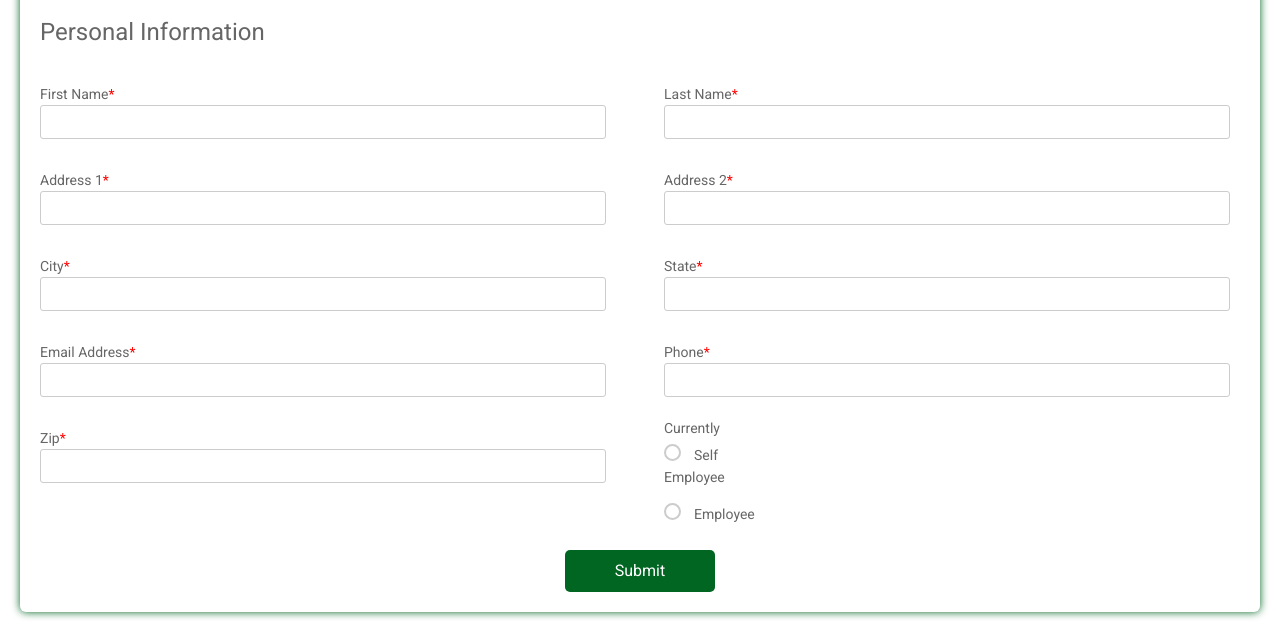
After one commit to MuhammadIshaqSkd/Dubai-Port-World, a Django app: page /apply in a window 1280 px wide. The commit adds this page. Shown: the part 429-1061 px from the top of the page. Run offline with Django 4.2, Linux system fonts and the light colour scheme; some libraries are stand-ins or nearby versions.

Commit message:
apply page created

```diff
--- /dev/null
+++ b/jobs/templates/ApplyPage.html
@@ -0,0 +1,143 @@
+
+
+<!DOCTYPE html>
+
+{% load static %}
+
+<html>
+  <head>
+    <title>Camp Registration</title>
+    <link href="https://fonts.googleapis.com/css?family=Roboto:300,400,500,700" rel="stylesheet">
+    <link rel="stylesheet" href="https://use.fontawesome.com/releases/v5.5.0/css/all.css" integrity="sha384-B4dIYHKNBt8Bc12p+WXckhzcICo0wtJAoU8YZTY5qE0Id1GSseTk6S+L3BlXeVIU" crossorigin="anonymous">
+
+      {% include 'css/apply.css' %}
+
+  </head>
+  <body>
+    <div class="testbox">
+      <form>
+        <div class="banner">
+          <h1> Registration</h1>
+        </div>
+        <br/>
+        <fieldset>
+          <legend>Personal Information</legend>
+<!--          <div class="item">-->
+<!--            <label for="fname"> Name<span>*</span></label>-->
+<!--            <input id="fname" type="text" name="fname" />-->
+<!--          </div>-->
+<!--          <div class="item">-->
+<!--            <label for="activity">Email #<span>*</span></label>-->
+<!--            <input id="activity" type="text" name="activity" />-->
+<!--          </div>-->
+<!--          <div class="item">-->
+<!--            <label for="fee">Phone Number<span>*</span></label>-->
+<!--            <input id="fee" type="number" name="fee" />-->
+<!--          </div>-->
+<!--                   <div class="item">-->
+<!--            <label for="bdate">Birth Date <span>*</span></label>-->
+<!--            <input id="bdate" type="date" name="bdate" />-->
+<!--            <i class="fas fa-calendar-alt"></i>-->
+<!--          </div>-->
+<!--                        <div class="question">-->
+<!--            <label>City Resident?<br/>(non-city residents add $5.00 for each participant)</label>-->
+<!--            <div class="question-answer">-->
+<!--              <div>-->
+<!--                <input type="radio" value="none" id="radio_1" name="city"/>-->
+<!--                <label for="radio_1" class="radio"><span>Yes - I am a city resident</span></label>-->
+<!--              </div>-->
+<!--              <div>-->
+<!--                <input  type="radio" value="none" id="radio_2" name="city"/>-->
+<!--                <label for="radio_2" class="radio"><span>No - I am not a city resident</span></label>-->
+<!--              </div>-->
+<!--                         </div>-->
+<!--          </div>-->
+<!--         <div>-->
+<!--<span id="result"></span>-->
+<!--          <button type="calc" id="calc"  onclick="calcNumbers()">Calculate</button>-->
+<!--        </div>-->
+               </fieldset>
+        <br/>
+        <fieldset>
+<!--          <legend>Household / Adult Primary Contact</legend>-->
+           <div class="colums">
+          <div class="item">
+            <label for="fname"> First Name<span>*</span></label>
+            <input id="fname" type="text" name="fname" />
+          </div>
+          <div class="item">
+            <label for="lname"> Last Name<span>*</span></label>
+            <input id="lname" type="text" name="lname" />
+          </div>
+ <div class="item">
+            <label for="address1">Address 1<span>*</span></label>
+            <input id="address1" type="text"   name="address1" />
+          </div>
+  <div class="item">
+            <label for="address2">Address 2<span>*</span></label>
+            <input id="address2" type="text"   name="address2" />
+          </div>
+  <div class="item">
+            <label for="city">City<span>*</span></label>
+            <input id="city" type="text"   name="city" />
+          </div>
+ <div class="item">
+            <label for="state">State<span>*</span></label>
+            <input id="state" type="text"   name="state" />
+          </div>
+                             <div class="item">
+            <label for="eaddress">Email Address<span>*</span></label>
+            <input id="eaddress" type="text"   name="eaddress" />
+          </div>
+          <div class="item">
+            <label for="phone">Phone<span>*</span></label>
+            <input id="phone" type="tel"   name="phone" />
+          </div>
+          <div class="item">
+            <label for="zip">Zip<span>*</span></label>
+            <input id="zip" type="text"   name="zip" />
+          </div>
+
+                           <div class="question">
+            <label>Currently</label>
+            <div class="question-answer">
+              <div>
+                <input type="radio" value="none" id="radio_3" name="participants"/>
+                <label for="radio_3" class="radio"><span>Self Employee</span></label>
+              </div>
+              <div>
+                <input  type="radio" value="none" id="radio_4" name="participants"/>
+                <label for="radio_4" class="radio"><span>Employee</span></label>
+              </div>
+              <div>
+<!--                <input  type="radio" value="none" id="radio_5" name="participants"/>-->
+<!--                <label for="radio_5" class="radio"><span>Father</span></label>-->
+<!--              </div>-->
+<!--              <div>-->
+<!--                <input  type="radio" value="none" id="radio_6" name="participants"/>-->
+<!--                <label for="radio_6" class="radio"><span>Guardian</span></label>-->
+<!--              </div>-->
+<!--              <div>-->
+<!--                <input  type="radio" value="none" id="radio_7" name="participants"/>-->
+<!--                <label for="radio_7" class="radio"><span>Other</span></label>-->
+<!--<input type="text"/>-->
+<!--              </div>-->
+            </div>
+          </div>
+                </fieldset>
+        <div class="btn-block">
+          <button type="submit" href="/">Submit</button>
+        </div>
+      </form>
+    </div>
+<script >
+	var a = document.getElementByID("fee").value;
+	var b = document.getElementByID("fee1").value;
+	var c = document.getElementByID("fee2").value;
+	var result = a+b+c;
+	function calcNumbers(){
+		document.getElementByID("result").innerHTML = result;
+	}
+</script>
+  </body>
+</html>
--- /dev/null
+++ b/jobs/templates/css/apply.css
@@ -0,0 +1,201 @@
+ {% load static %}
+ <style>
+      html, body {
+      min-height: 100%;
+      }
+      body, div, form, input, select, textarea, label, p {
+      padding: 0;
+      margin: 0;
+      outline: none;
+      font-family: Roboto, Arial, sans-serif;
+      font-size: 14px;
+      color: #666;
+      line-height: 22px;
+      }
+      h1 {
+      position: absolute;
+      margin: 0;
+      font-size: 40px;
+      color: #fff;
+      z-index: 2;
+ line-height: 83px;
+      }
+      textarea {
+      width: calc(100% - 12px);
+      padding: 5px;
+      }
+      .testbox {
+      display: flex;
+      justify-content: center;
+      align-items: center;
+      height: inherit;
+      padding: 20px;
+      }
+      form {
+      width: 100%;
+      padding: 20px;
+      border-radius: 6px;
+      background: #fff;
+      box-shadow: 0 0 8px #006622;
+      }
+      .banner {
+      position: relative;
+      height: 300px;
+      background-image: url({% static "ads/ads.png" %} );
+      background-size: cover;
+      display: flex;
+      justify-content: center;
+      align-items: center;
+      text-align: center;
+      }
+      .banner::after {
+      content: "";
+      background-color: rgba(0, 0, 0, 0.2);
+      position: absolute;
+      width: 100%;
+      height: 100%;
+      }
+      input, select, textarea {
+      margin-bottom: 10px;
+      border: 1px solid #ccc;
+      border-radius: 3px;
+      }
+      input {
+      width: calc(100% - 10px);
+      padding: 5px;
+      }
+      input[type="date"] {
+      padding: 4px 5px;
+      }
+      textarea {
+      width: calc(100% - 12px);
+      padding: 5px;
+    }
+      .item:hover p, .item:hover i, .question:hover p, .question label:hover, input:hover::placeholder {
+      color:  #006622;
+      }
+      .item input:hover, .item select:hover, .item textarea:hover {
+      border: 1px solid transparent;
+      box-shadow: 0 0 3px 0  #006622;
+      color: #006622;
+      }
+      .item {
+      position: relative;
+      margin: 10px 0;
+      }
+      .item span {
+      color: red;
+      }
+      input[type="date"]::-webkit-inner-spin-button {
+      display: none;
+      }
+      .item i, input[type="date"]::-webkit-calendar-picker-indicator {
+      position: absolute;
+      font-size: 20px;
+      color: #00b33c;
+      }
+      .item i {
+      right: 1%;
+      top: 30px;
+      z-index: 1;
+      }
+ .week {
+      display:flex;
+      justfiy-content:space-between;
+      }
+      .colums {
+      display:flex;
+      justify-content:space-between;
+      flex-direction:row;
+      flex-wrap:wrap;
+      }
+      .colums div {
+      width:48%;
+      }
+      [type="date"]::-webkit-calendar-picker-indicator {
+      right: 1%;
+      z-index: 2;
+      opacity: 0;
+      cursor: pointer;
+      }
+      input[type=radio], input[type=checkbox]  {
+      display: none;
+      }
+      label.radio {
+      position: relative;
+  display: inline-block;
+      margin: 5px 20px 15px 0;
+      cursor: pointer;
+      }
+      .question span {
+      margin-left: 30px;
+      }
+      .question-answer label {
+      display: block;
+      }
+      label.radio:before {
+      content: "";
+      position: absolute;
+      left: 0;
+      width: 17px;
+      height: 17px;
+      border-radius: 50%;
+      border: 2px solid #ccc;
+      }
+      input[type=radio]:checked + label:before, label.radio:hover:before {
+      border: 2px solid  #006622;
+      }
+      label.radio:after {
+      content: "";
+      position: absolute;
+      top: 6px;
+      left: 5px;
+      width: 8px;
+      height: 4px;
+      border: 3px solid  #006622;
+      border-top: none;
+      border-right: none;
+      transform: rotate(-45deg);
+      opacity: 0;
+      }
+      input[type=radio]:checked + label:after {
+      opacity: 1;
+      }
+      .flax {
+      display:flex;
+      justify-content:space-around;
+      }
+      .btn-block {
+      margin-top: 10px;
+      text-align: center;
+      }
+      button {
+      width: 150px;
+      padding: 10px;
+      border: none;
+      border-radius: 5px;
+      background:  #006622;
+      font-size: 16px;
+      color: #fff;
+cursor: pointer;
+      }
+      button:hover {
+      background:  #00b33c;
+      }
+      @media (min-width: 568px) {
+      .name-item, .city-item {
+      display: flex;
+      flex-wrap: wrap;
+      justify-content: space-between;
+      }
+      .name-item input, .name-item div {
+      width: calc(50% - 20px);
+      }
+      .name-item div input {
+      width:97%;}
+      .name-item div label {
+      display:block;
+      padding-bottom:5px;
+      }
+      }
+    </style>
--- a/jobs/templates/header.html
+++ b/jobs/templates/header.html
@@ -13,7 +13,7 @@
         <div class="collapse navbar-collapse" id="navbarNavAltMarkup">
 
           <div style="margin-left:30%;" class="navbar-nav">
-            <a class="nav-link active" aria-current="page" href="#">Home</a>
+            <a class="nav-link active" aria-current="page" href="/">Home</a>
             <a class="nav-link" href="#">About Us</a>
             <a class="nav-link" href="#">Career</a>
           </div>
--- a/jobs/templates/index.html
+++ b/jobs/templates/index.html
@@ -3,13 +3,22 @@
 {% load static %}
 {% block body %}
 <br><br>
+{% if main  %}
 <div>
 <img style="width:100%;" src='{% static "images/main.jpg" %}'>
 </div>
 <br><br>
 
+{% include 'jobsads.html' %}
 
-{% include 'jobsads.html' %}
+{% endif %}
+
+
+{% if apply  %}
+<br><br>
+{% include 'ApplyPage.html' %}
+
+{% endif %}
 
 
 {% endblock %}
--- a/jobs/templates/jobsads.html
+++ b/jobs/templates/jobsads.html
@@ -9,7 +9,7 @@
         <div class="card-body">
           <h5 class="card-title">Ad Name</h5>
           <p class="card-text">Some quick example text to build on the card title and make up the bulk of the card's content.</p>
-          <a href="#" class="btn btn-primary">Apply</a>
+          <a href="apply" class="btn btn-primary">Apply</a>
         </div>
       </div>
     </div>
--- a/jobs/urls.py
+++ b/jobs/urls.py
@@ -17,5 +17,6 @@ from django.urls import path
 from . import views
 urlpatterns = [
     path('',views.index),
+    path('apply',views.apply),
 
 ]
--- a/jobs/views.py
+++ b/jobs/views.py
@@ -4,4 +4,10 @@ from django.shortcuts import render
 
 
 def index(request):
-    return render(request, 'index.html')
+    main = 'main'
+    return render(request, 'index.html',{'main':main})
+
+def apply(request):
+    apply = 'apply'
+
+    return render(request, 'index.html',{'apply':apply})
```
